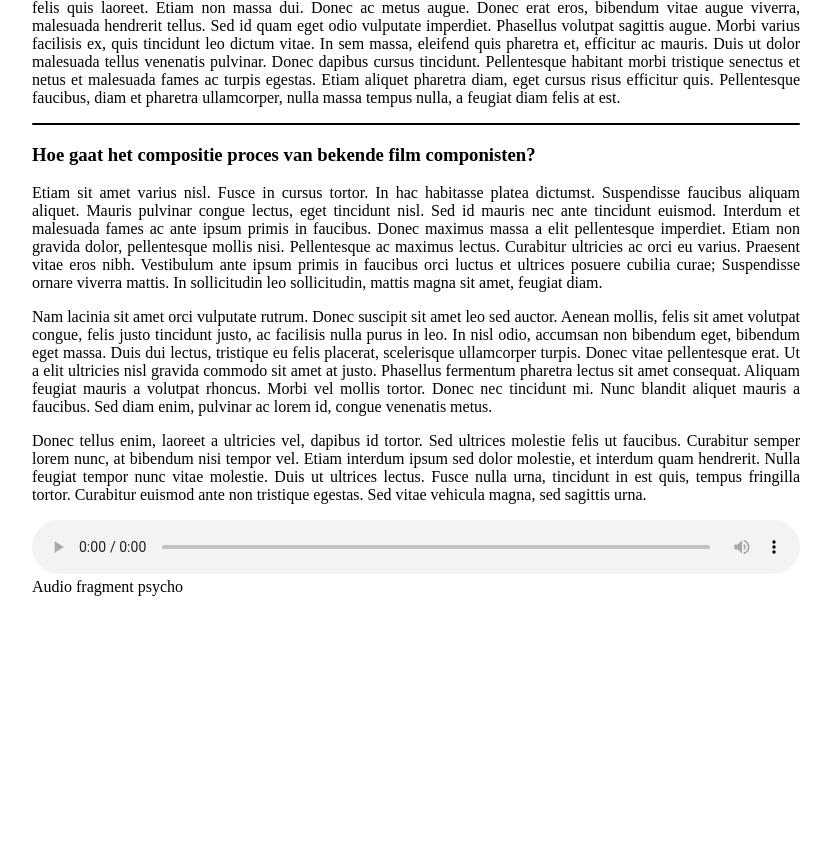
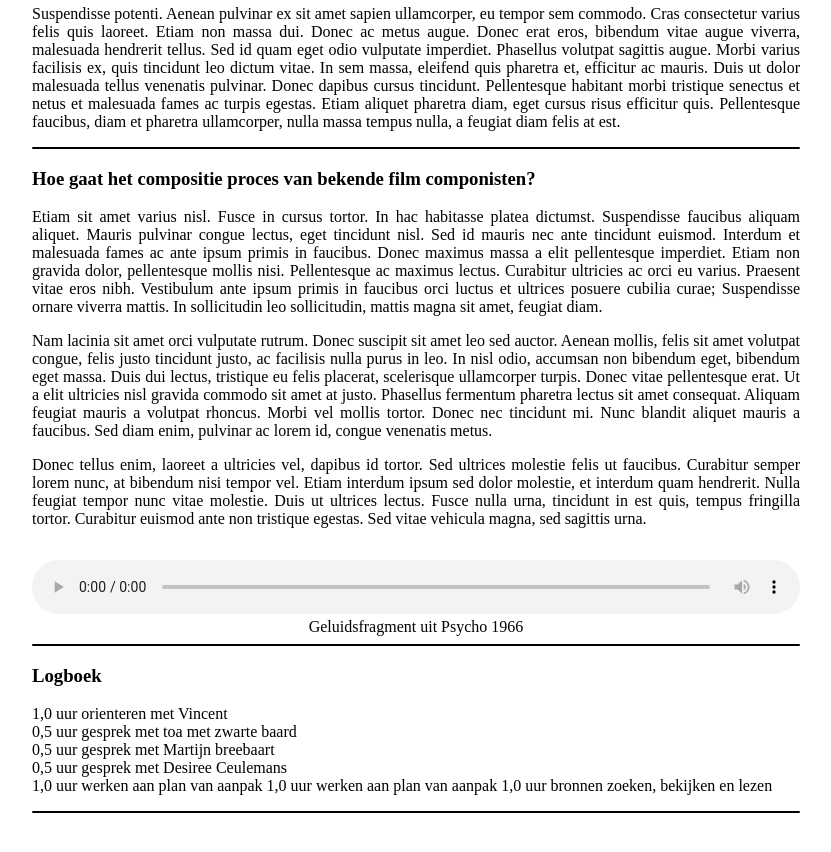
Before and after one commit to liamcreed/Profielwerkstuk, a plain HTML site: page index.html in a window 1280 px wide. Shown: the part 844-1696 px from the top of the page, without its empty margins (224-1055 px from the left). Before the commit the page ends 1496 px from the top, so only its background shows below. Drawn offline with Linux system fonts and the light colour scheme.

Commit message:
Update index.html

```diff
--- a/index.html
+++ b/index.html
@@ -7,7 +7,7 @@
     <title>PWS</title>
 </head>
 <style>
-    html{
+    html {
         scroll-behavior: smooth;
     }
 
@@ -28,13 +28,13 @@
     p {
         text-align: justify;
     }
-    a
-    {
+
+    a {
         text-decoration: none;
-        color:indigo;
+        color: indigo;
     }
-    a:hover
-    {
+
+    a:hover {
         text-decoration: underline;
     }
 
@@ -47,28 +47,32 @@
         text-align: center;
     }
 
-    h3 {
+    h3 {}
 
-    }
-    nav{
+    nav {
         line-height: 150%;
     }
-    nav ul
-    {
+
+    nav ul {
         padding-left: 1.2em;
     }
-    hr{
+
+    hr {
         background-color: black;
         border-radius: 10px;
         height: 0.1em;
         border: 0;
     }
-    audio
-    {
+
+    audio {
+        padding: 0;
         padding-top: 1em;
         width: 100%;
     }
 
+    .audio_tekst {
+        text-align: center;
+    }
 </style>
 
 <body>
@@ -85,7 +89,8 @@
                     <a href="#HGHCPVBFC">Hoe gaat het compositie proces van bekende film componisten?</a>
                     <ul>
                         <li><a href="">Is het compositie proces veranderd door nieuwe technologie?</a></li>
-                        <li><a href="">Wat zijn obstakels die je tegen kan komen tijdens het schrijven van filmmuziek?</a>
+                        <li><a href="">Wat zijn obstakels die je tegen kan komen tijdens het schrijven van
+                                filmmuziek?</a>
                         </li>
                     </ul>
                 </li>
@@ -101,6 +106,7 @@
                 <li><a href="">Hoe verschilt de filmmuziek in verschillende filmgenres?</a></li>
                 <li><a href="">Conclusie</a></li>
                 <li><a href="">Bronnen</a></li>
+                <li><a href="">Logboek</a></li>
             </ul>
         </nav>
         <hr>
@@ -152,10 +158,22 @@
             interdum quam hendrerit. Nulla feugiat tempor nunc vitae molestie. Duis ut ultrices lectus. Fusce nulla
             urna, tincidunt in est quis, tempus fringilla tortor. Curabitur euismod ante non tristique egestas. Sed
             vitae vehicula magna, sed sagittis urna.
-            <br>
-            <audio controls src=""></audio>
-            Audio fragment psycho
         </p>
+        <audio controls src=""></audio>
+        <div class="audio_tekst">Geluidsfragment uit Psycho 1966</div>
+        <hr>
+        <h3 id="LOGBOEK">Logboek</h3>
+        <p>
+            1,0 uur orienteren met Vincent <br>
+            0,5 uur gesprek met toa met zwarte baard <br>
+            0,5 uur gesprek met Martijn breebaart <br>
+            0,5 uur gesprek met Desiree Ceulemans <br>
+            1,0 uur werken aan plan van aanpak
+            1,0 uur werken aan plan van aanpak
+            1,0 uur bronnen zoeken, bekijken en lezen
+        </p>
+        <hr>
     </main>
 </body>
+
 </html>
```
